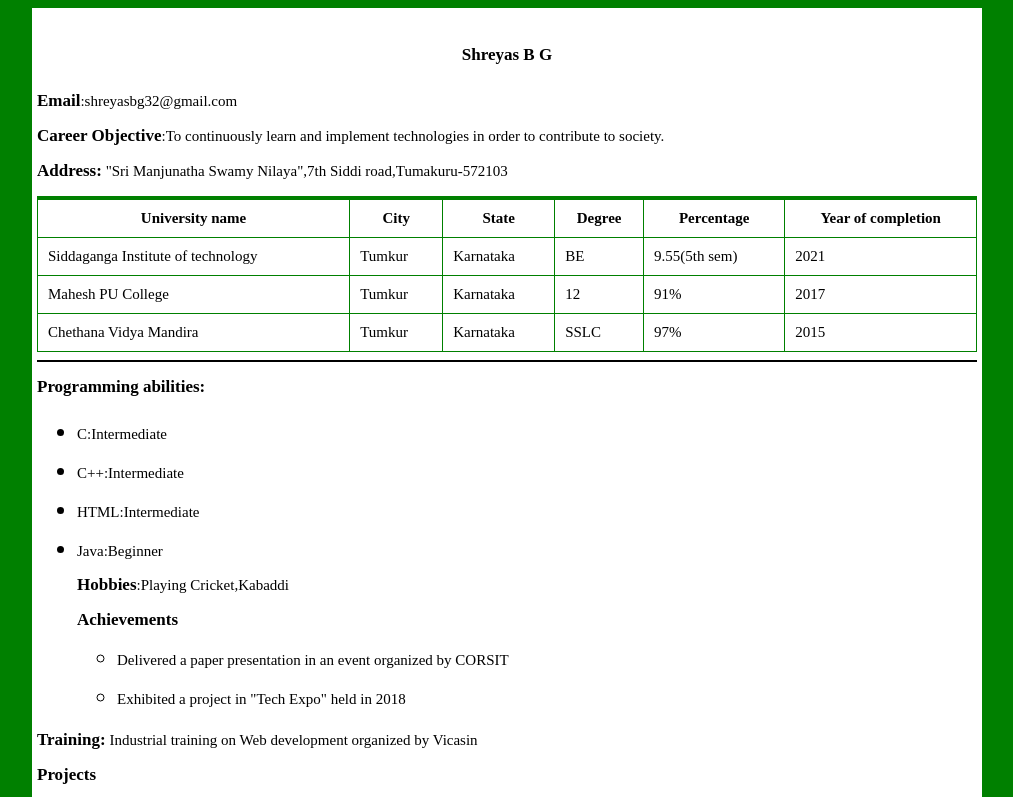
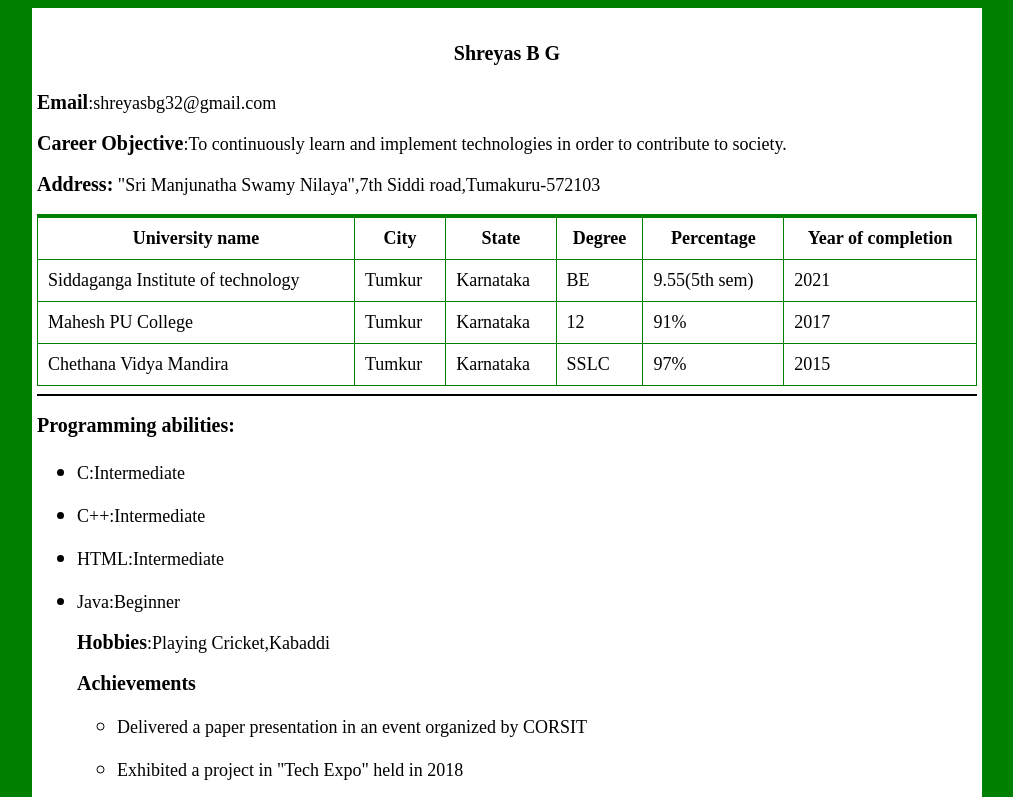
Before and after one commit to shreyasbg-32/resume-2, a plain HTML site: page index.html in a window 1280 px wide. Shown: the top 797 px of the page, without its empty margins (133-1146 px from the left). Drawn offline with Linux system fonts and the light colour scheme.

Commit message:
Update index.html

```diff
--- a/index.html
+++ b/index.html
@@ -52,7 +52,7 @@ margin-left: auto;
 
 margin-right: auto;
 
-font-size: 15px;
+font-size: 18px;
 
 }
 
@@ -98,7 +98,7 @@ size: auto;
 
 p,td{
 
-font-size: 15px;
+font-size: 18px;
 
 }
 
@@ -141,7 +141,7 @@ margin-top: 0;
 }
 
 b{
-    font-size: 17px;
+    font-size: 20px;
 }
 
 
```
